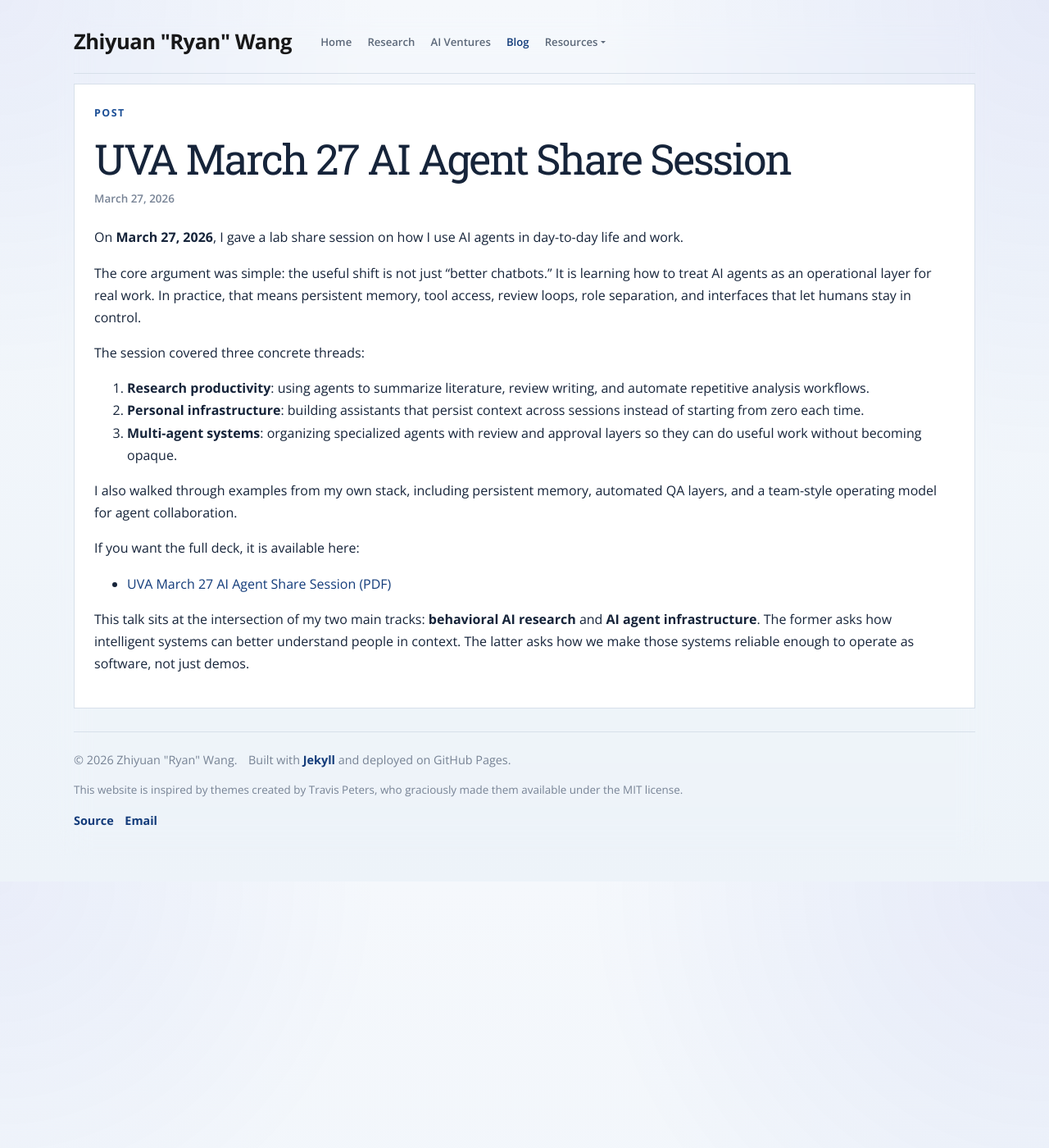
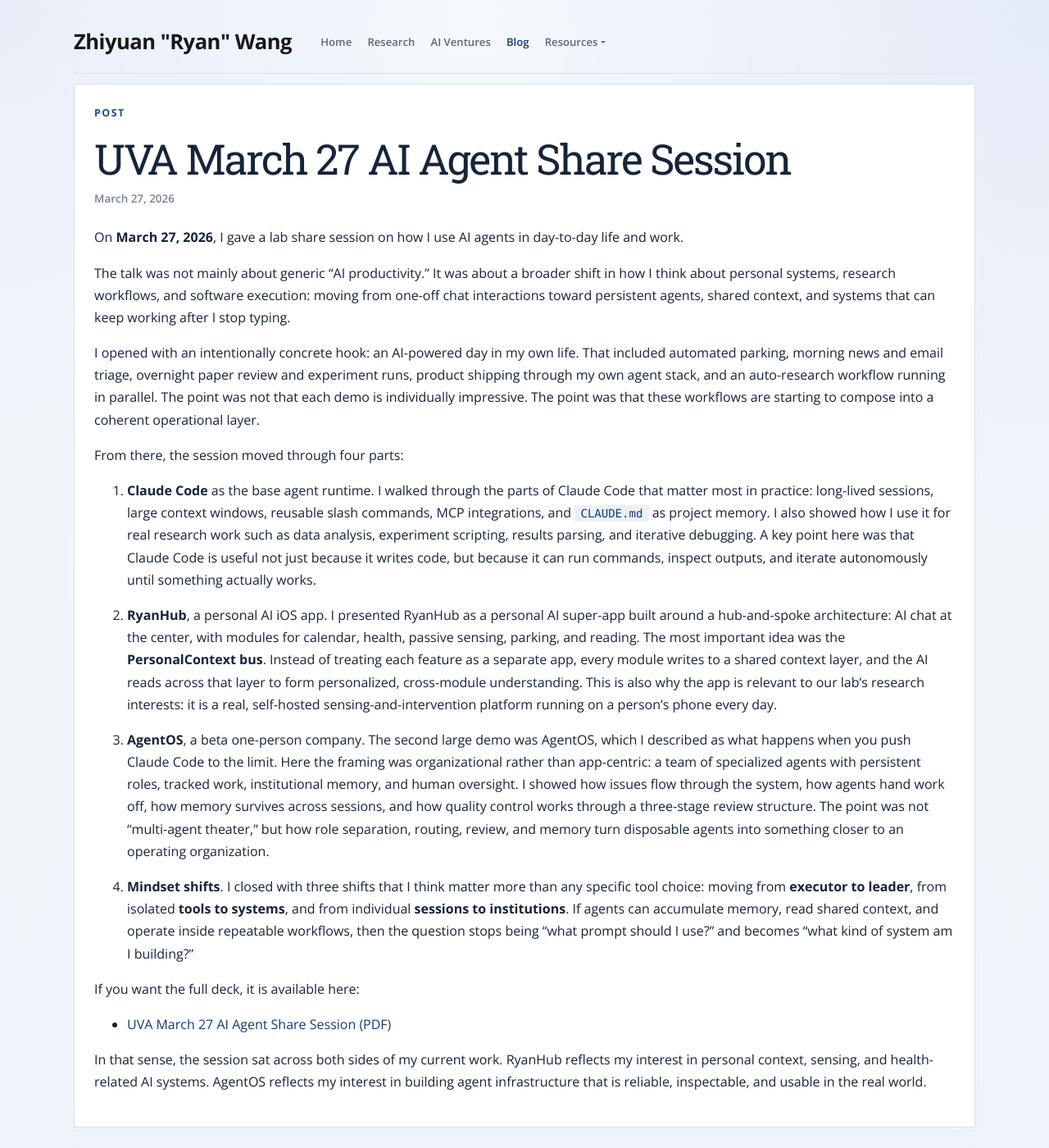
Before and after one commit to zzhiyuann/ryanwang.cc, a Jekyll site: the page built from _posts/2026-03-27-ai-agents-for-research-productivity.md, in a window 1280 px wide and 1400 px high. Shown: the whole window at 82% size. Built offline with Jekyll 4.4.1, drawn with Linux system fonts in a browser that asks for light colours; a style sheet for code colours, icons or effects is not loaded.

Commit message:
Align AI agent share post with slide deck

```diff
--- a/_posts/2026-03-27-ai-agents-for-research-productivity.md
+++ b/_posts/2026-03-27-ai-agents-for-research-productivity.md
@@ -2,23 +2,31 @@
 layout: post
 title: "UVA March 27 AI Agent Share Session"
 date: 2026-03-27
-description: "Notes from a March 27, 2026 AI agent share session at UVA."
+description: "Notes from a March 27, 2026 UVA share session on Claude Code, RyanHub, and AgentOS."
 ---
 
 On **March 27, 2026**, I gave a lab share session on how I use AI agents in day-to-day life and work.
 
-The core argument was simple: the useful shift is not just "better chatbots." It is learning how to treat AI agents as an operational layer for real work. In practice, that means persistent memory, tool access, review loops, role separation, and interfaces that let humans stay in control.
+The talk was not mainly about generic "AI productivity." It was about a broader shift in how I think about personal systems, research workflows, and software execution: moving from one-off chat interactions toward persistent agents, shared context, and systems that can keep working after I stop typing.
 
-The session covered three concrete threads:
+I opened with an intentionally concrete hook: an AI-powered day in my own life. That included automated parking, morning news and email triage, overnight paper review and experiment runs, product shipping through my own agent stack, and an auto-research workflow running in parallel. The point was not that each demo is individually impressive. The point was that these workflows are starting to compose into a coherent operational layer.
 
-1. **Research productivity**: using agents to summarize literature, review writing, and automate repetitive analysis workflows.
-2. **Personal infrastructure**: building assistants that persist context across sessions instead of starting from zero each time.
-3. **Multi-agent systems**: organizing specialized agents with review and approval layers so they can do useful work without becoming opaque.
+From there, the session moved through four parts:
 
-I also walked through examples from my own stack, including persistent memory, automated QA layers, and a team-style operating model for agent collaboration.
+1. **Claude Code** as the base agent runtime.
+I walked through the parts of Claude Code that matter most in practice: long-lived sessions, large context windows, reusable slash commands, MCP integrations, and `CLAUDE.md` as project memory. I also showed how I use it for real research work such as data analysis, experiment scripting, results parsing, and iterative debugging. A key point here was that Claude Code is useful not just because it writes code, but because it can run commands, inspect outputs, and iterate autonomously until something actually works.
+
+2. **RyanHub**, a personal AI iOS app.
+I presented RyanHub as a personal AI super-app built around a hub-and-spoke architecture: AI chat at the center, with modules for calendar, health, passive sensing, parking, and reading. The most important idea was the **PersonalContext bus**. Instead of treating each feature as a separate app, every module writes to a shared context layer, and the AI reads across that layer to form personalized, cross-module understanding. This is also why the app is relevant to our lab's research interests: it is a real, self-hosted sensing-and-intervention platform running on a person's phone every day.
+
+3. **AgentOS**, a beta one-person company.
+The second large demo was AgentOS, which I described as what happens when you push Claude Code to the limit. Here the framing was organizational rather than app-centric: a team of specialized agents with persistent roles, tracked work, institutional memory, and human oversight. I showed how issues flow through the system, how agents hand work off, how memory survives across sessions, and how quality control works through a three-stage review structure. The point was not "multi-agent theater," but how role separation, routing, review, and memory turn disposable agents into something closer to an operating organization.
+
+4. **Mindset shifts**.
+I closed with three shifts that I think matter more than any specific tool choice: moving from **executor to leader**, from isolated **tools to systems**, and from individual **sessions to institutions**. If agents can accumulate memory, read shared context, and operate inside repeatable workflows, then the question stops being "what prompt should I use?" and becomes "what kind of system am I building?"
 
 If you want the full deck, it is available here:
 
 - [UVA March 27 AI Agent Share Session (PDF)]({{ '/ai-agents-for-research-productivity.pdf' | relative_url }})
 
-This talk sits at the intersection of my two main tracks: **behavioral AI research** and **AI agent infrastructure**. The former asks how intelligent systems can better understand people in context. The latter asks how we make those systems reliable enough to operate as software, not just demos.
+In that sense, the session sat across both sides of my current work. RyanHub reflects my interest in personal context, sensing, and health-related AI systems. AgentOS reflects my interest in building agent infrastructure that is reliable, inspectable, and usable in the real world.
```
